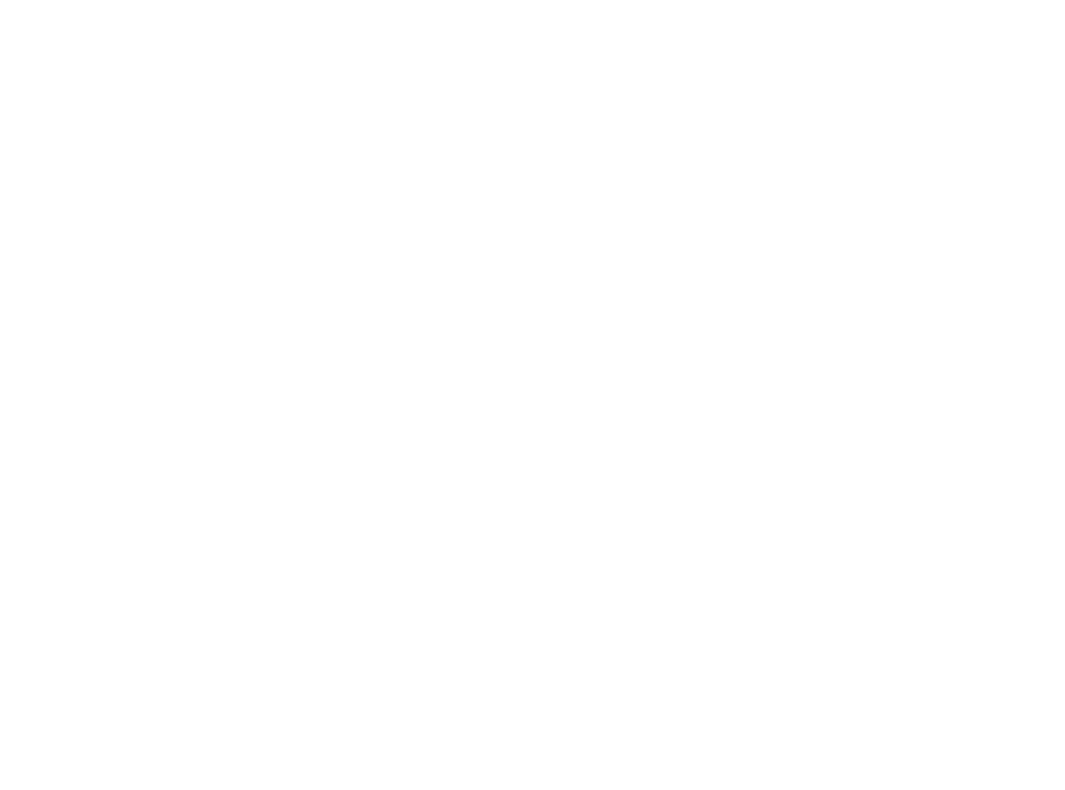
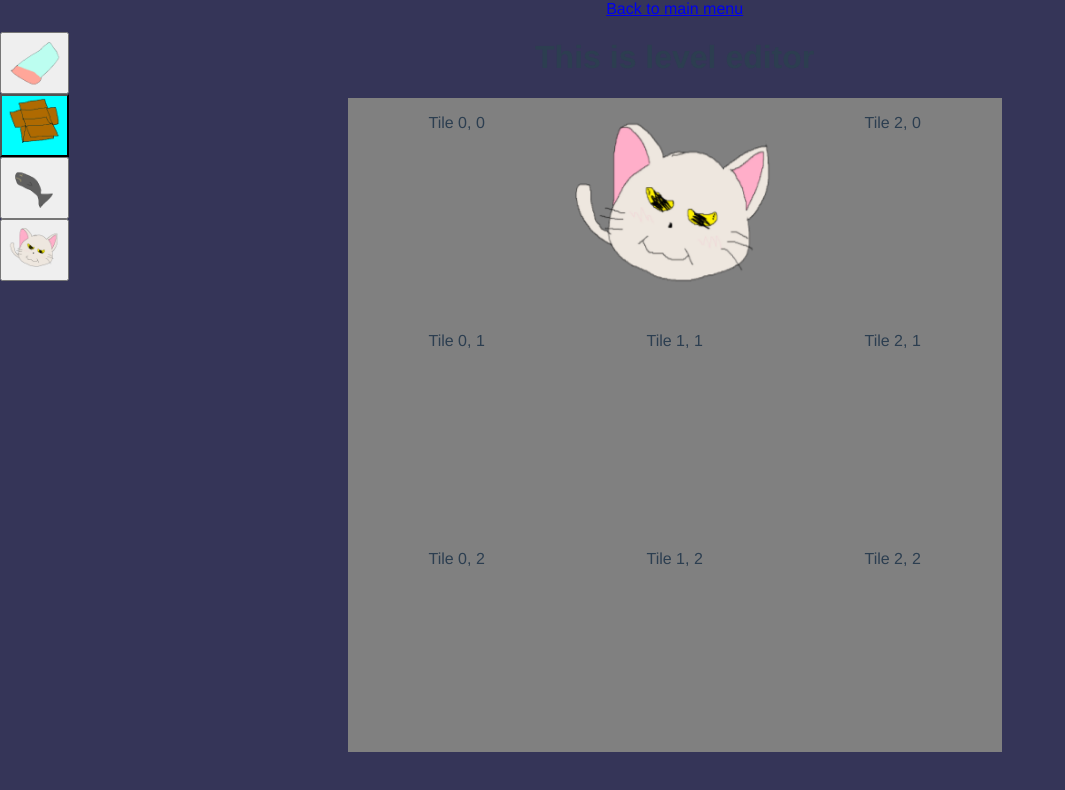
Before and after one commit to enwrath/catpuzzle, a Vue app: page /#/leveledit in a window 1280 px wide. Shown: the top 790 px of the page, without its empty margins (0-1065 px from the left). Built offline with nearby package versions, Linux system fonts and the light colour scheme.

Commit message:
working on level editor

```diff
--- /dev/null
+++ b/src/components/SidebarLevelEdit.vue
@@ -0,0 +1,49 @@
+<template>
+  <div class="Sidebar">
+    <button :key="`${item}-button`" v-for="item in tileTypes" :class="{ActiveItem: itemSelected===item}" @click="$emit('selectitem', item)">
+        <img :src="require(`@/assets/${item}.png`)" />
+    </button>
+  </div>
+</template>
+
+<script>
+
+export default {
+  name: 'Sidebar',
+  props: {
+    boxesLeft: Number,
+    fishLeft: Number,
+    canUndo: Boolean,
+    itemSelected: String
+  },
+  data() {
+    return {
+      tileTypes: ["eraser", "box", "fish", "cat"]
+    }
+  }
+}
+</script>
+
+<!-- Add "scoped" attribute to limit CSS to this component only -->
+<style scoped>
+.Sidebar {
+  display: flex;
+  flex-direction: row;
+  align-items: center;
+  align-content: center;
+  margin-top: 2em;
+  color: white;
+}
+.ActiveItem {
+  background: cyan;
+}
+@media only screen and (min-width: 500px) {
+  .Sidebar {
+    flex-direction: column;
+  }
+}
+img {
+  width: 4em;
+  height: 4em;
+}
+</style>
--- a/src/data/levellist.json
+++ b/src/data/levellist.json
@@ -90,5 +90,19 @@
     "boxes": 8,
     "message": "Cats can't be pushed through other cats. Cats are also unable to move themselves when on push tile, even if the pushing is blocked.",
     "tiles": [["box","box","block","",""],["pushright-cat3","pushright-cat","pushright-cat","cat2",""],["box","box","block","",""]]
+  },
+  "14": {
+    "id": "14",
+    "name": "ohno",
+    "boxes": 4,
+    "fish": 3,
+    "tiles": [["","","","",""],["","","pushdown-cat","",""],["","pushright-cat2","","pushleft-cat3",""],["","","pushup","",""],["","","cat2","",""]]
+  },
+  "15": {
+    "id": "15",
+    "name": "ohno2",
+    "boxes": 4,
+    "fish": 3,
+    "tiles": [["cat2","","","cat",""],["","pushup-cat","","",""]]
   }
 }
--- a/src/router/index.js
+++ b/src/router/index.js
@@ -3,6 +3,7 @@
 import MainMenu from '../views/MainMenu.vue'
 import Game from '../views/Game.vue'
 import LevelSelect from '../views/LevelSelect.vue'
+import LevelEdit from '../views/LevelEdit.vue'
 
 Vue.use(VueRouter)
 
@@ -21,6 +22,11 @@
     path: '/levelselect',
     name: 'LevelSelect',
     component: LevelSelect
+  },
+  {
+    path: '/leveledit',
+    name: 'LevelEdit',
+    component: LevelEdit
   }
 ]
 
--- a/src/views/Game.vue
+++ b/src/views/Game.vue
@@ -372,7 +372,7 @@
 </script>
 
 <!-- Add "scoped" attribute to limit CSS to this component only -->
-<style scoped>
+<style>
 .FlexRow {
   display: flex;
   flex-direction: column;
--- /dev/null
+++ b/src/views/LevelEdit.vue
@@ -0,0 +1,54 @@
+<template>
+  <div class="FlexRow">
+    <SidebarLevelEdit :itemSelected="itemSelected" @selectitem="itemChange"></SidebarLevelEdit>
+    <div class="FlexColumn">
+      <router-link to="/">Back to main menu</router-link>
+      <h1>This is level editor</h1>
+
+      <Board @placebox="mouseClick" :data="data"></Board>
+    </div>
+  </div>
+</template>
+
+<script>
+import Board from '@/components/Board.vue';
+import SidebarLevelEdit from '@/components/SidebarLevelEdit.vue';
+
+export default {
+  name: 'LevelEdit',
+  components: {
+    Board, SidebarLevelEdit
+  },
+  data() {
+    return {
+      data: {
+        totalBoxes: 1,
+        tiles: [["","cat",""],["","",""],["","",""]],
+        animations: [],
+        animations2: [],
+        timer: ''
+      },
+      itemSelected: "box"
+    }
+  },
+  methods: {
+    mouseClick(e) {
+      if (this.itemSelected === "eraser") this.setTile(e.y, e.x, "");
+      else this.setTile(e.y, e.x, this.itemSelected);
+    },
+    itemChange(e) {
+      this.itemSelected = e;
+    },
+    setTile(y, x, stuff) {
+      console.log("setting tile to",stuff)
+      const newRow = this.data.tiles[y].slice(0);
+      newRow[x] = stuff;
+      this.$set(this.data.tiles, y, newRow);
+    },
+  }
+}
+</script>
+
+<!-- Add "scoped" attribute to limit CSS to this component only -->
+<style scoped>
+</style>
--- a/src/views/MainMenu.vue
+++ b/src/views/MainMenu.vue
@@ -2,6 +2,8 @@
   <div>
     <h1>CAT PUZZLE BOX GAME</h1>
     <router-link to="/levelselect">Play</router-link>
+    <br />
+    <router-link to="/leveledit">Level Editor</router-link>
   </div>
 </template>
 
```
Also changed, not shown: src/assets/eraser.png (added).
